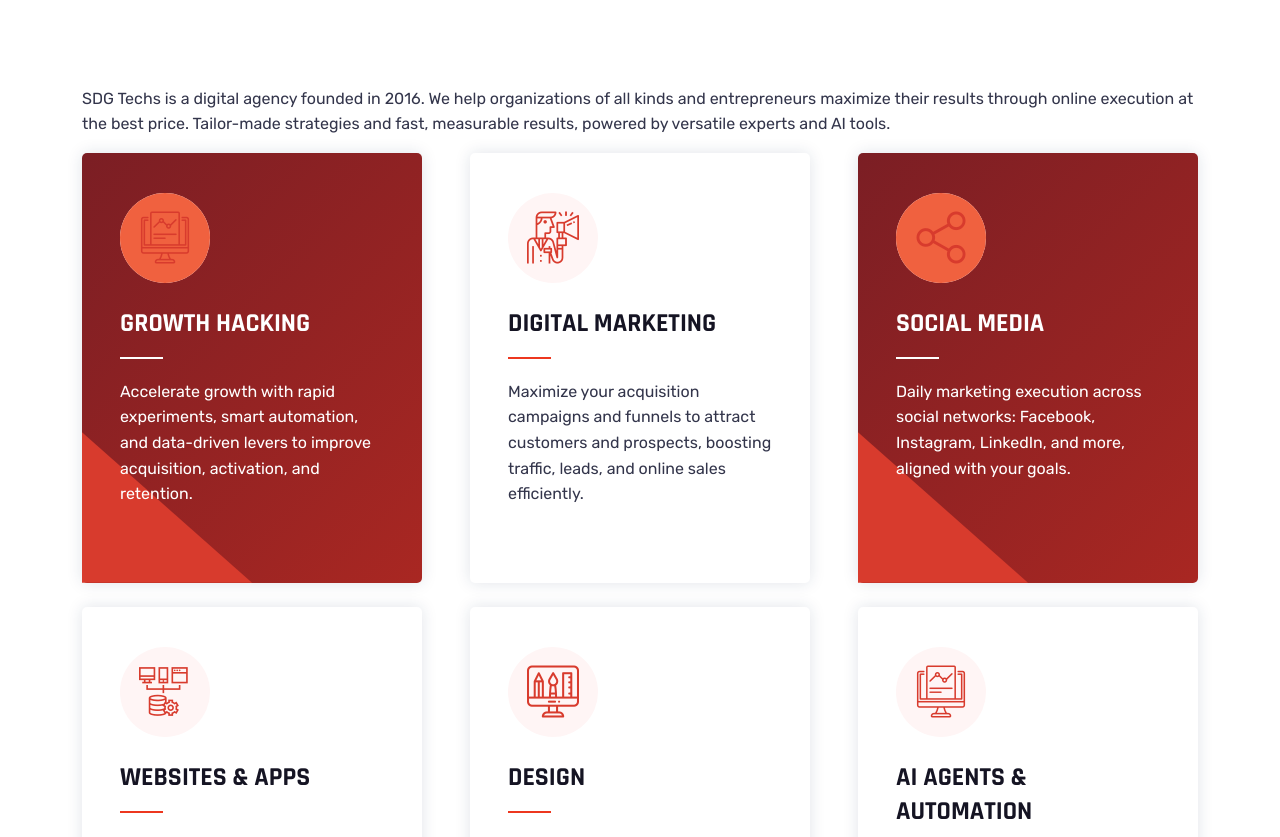
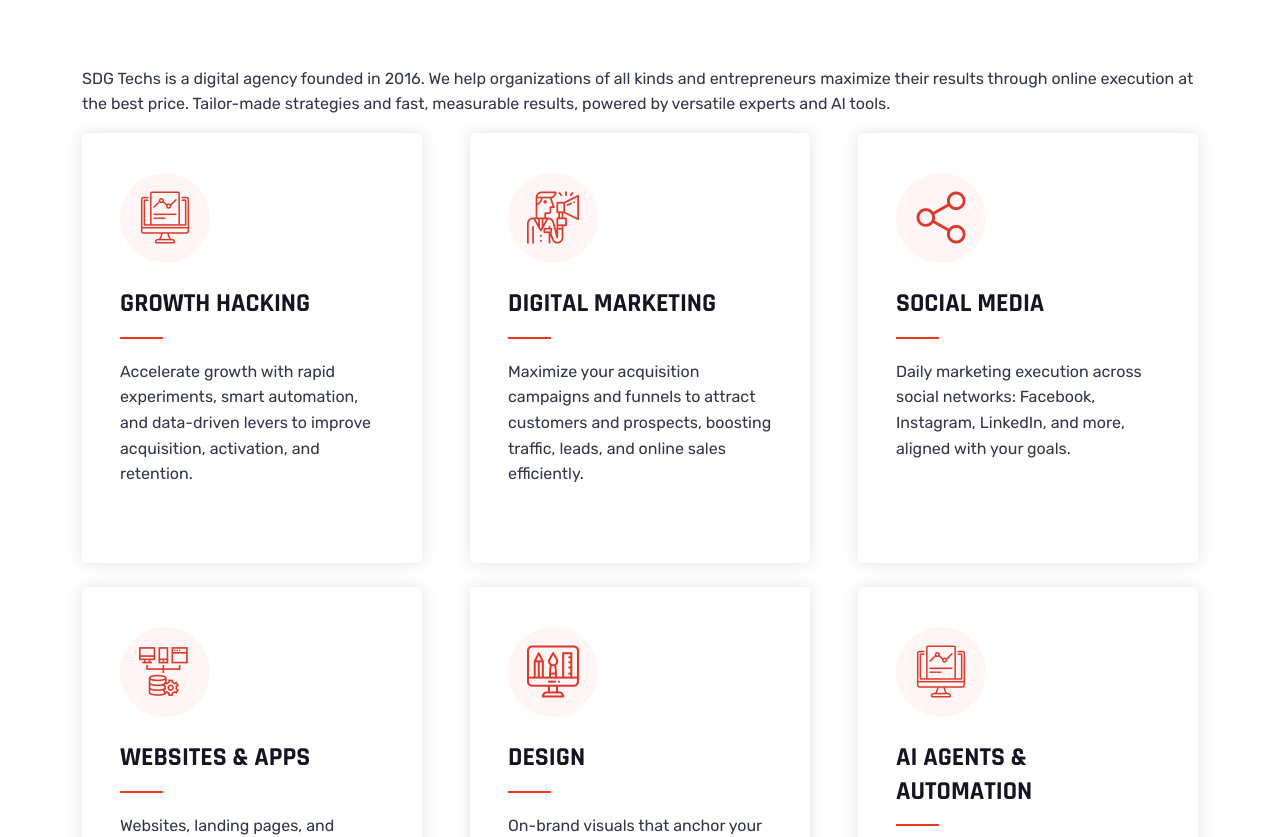
Before and after one commit to Zelyanne/digitaltechs-main, a React (Vite) app: page / in a window 1280 px wide. Shown: the part 2900-3737 px from the top of the page. Built offline with nearby package versions, Linux system fonts and the light colour scheme.

Commit message:
Refine dark mode service cards

```diff
--- a/src/assets/css/responsive.css
+++ b/src/assets/css/responsive.css
@@ -14,13 +14,13 @@
   --sdg-accent: #d83b2d;
   --sdg-accent-hover: #a92722;
   --sdg-accent-soft: #f3b08f;
-  --sdg-dark-bg: #160f12;
-  --sdg-dark-card: #24151a;
+  --sdg-dark-bg: #0f1724;
+  --sdg-dark-card: #182437;
   --sdg-light-bg: #fff6f0;
   --sdg-light-card: #fffdf9;
   --sdg-text-dark: #2a1717;
-  --sdg-text-light: #fff1e8;
-  --sdg-muted: #d8b8aa;
+  --sdg-text-light: #e7edf5;
+  --sdg-muted: #b8c4d2;
   --sdg-brand-gradient: linear-gradient(135deg, var(--sdg-accent) 0%, var(--sdg-accent-hover) 100%);
 }
 
@@ -49,9 +49,10 @@
 body.sdg-dark-mode {
   background: var(--sdg-dark-bg);
   color: var(--sdg-text-light);
-  --sdg-dark-accent-start: #5d171d;
-  --sdg-dark-accent-end: #9d2c24;
-  --sdg-dark-accent-soft: var(--sdg-primary-light);
+  --sdg-dark-accent-start: #20334b;
+  --sdg-dark-accent-end: #2d4967;
+  --sdg-dark-accent-soft: var(--sdg-accent);
+  --sdg-accent-soft: var(--sdg-accent);
 }
 
 body.sdg-dark-mode .about-area.style-two,
@@ -127,7 +128,7 @@
 }
 
 body.sdg-dark-mode .sector-activity-area::after {
-  background: #8f2a25 !important;
+  background: #2e4564 !important;
 }
 
 body.sdg-dark-mode .style-two .team-content {
@@ -444,6 +445,44 @@
 
 .techno-sinlge-service-box[role="button"] {
   cursor: pointer;
+}
+
+#services .service-card,
+#services .service-card:hover {
+  background: #fff !important;
+}
+
+#services .service-card::before,
+#services .service-card::after,
+#services .service-card:hover::before,
+#services .service-card:hover::after {
+  display: none !important;
+  opacity: 0 !important;
+  background: transparent !important;
+}
+
+#services .service-card:hover .techno-service-title h2,
+#services .service-card:hover .techno-service-title p {
+  color: inherit !important;
+}
+
+#services .service-card:hover .techno-service-icon i {
+  color: var(--sdg-accent) !important;
+}
+
+body.sdg-dark-mode #services .service-card,
+body.sdg-dark-mode #services .service-card:hover {
+  background: var(--sdg-dark-card) !important;
+}
+
+body.sdg-dark-mode #services .service-card .techno-service-title h2,
+body.sdg-dark-mode #services .service-card .techno-service-title p,
+body.sdg-dark-mode #services .service-card:hover .techno-service-title h2 {
+  color: #e4ebf3 !important;
+}
+
+body.sdg-dark-mode #services .service-card:hover .techno-service-icon i {
+  color: var(--sdg-dark-accent-soft) !important;
 }
 
 body.sdg-dark-mode .style-four .techno-sinlge-service-box.active .techno-service-title h2,
--- a/src/components/Header.tsx
+++ b/src/components/Header.tsx
@@ -176,7 +176,7 @@
                       height: 38,
                       borderRadius: 8,
                       background: themeMode === "dark"
-                        ? "linear-gradient(135deg, #5d171d 0%, #9d2c24 100%)"
+                        ? "linear-gradient(135deg, #20334b 0%, #2d4967 100%)"
                         : "linear-gradient(135deg, #d83b2d 0%, #a92722 100%)",
                       border: themeMode === "dark" ? "1px solid rgba(228, 235, 243, 0.16)" : undefined,
                       color: "#fff",
--- a/src/components/PricingSection.tsx
+++ b/src/components/PricingSection.tsx
@@ -724,7 +724,7 @@
   box-shadow: 0 10px 30px rgba(0, 0, 0, 0.28) !important;
 }
 body.sdg-dark-mode .featured-badge {
-  background: linear-gradient(135deg, #5d171d 0%, #9d2c24 100%) !important;
+  background: linear-gradient(135deg, #20334b 0%, #2d4967 100%) !important;
   border: 1px solid rgba(228, 235, 243, 0.18);
 }
 body.sdg-dark-mode .pricing-card::before {
@@ -768,7 +768,7 @@
 body.sdg-dark-mode .elite-card {
   background:
     linear-gradient(#0b0d10, #0b0d10) padding-box,
-    linear-gradient(135deg, #5d171d, #9d2c24) border-box !important;
+    linear-gradient(135deg, #20334b, #2d4967) border-box !important;
 }
 body.sdg-dark-mode .elite-card .pack-badge {
   background: rgba(36, 54, 77, 0.36) !important;
--- a/src/components/ProblemSection.tsx
+++ b/src/components/ProblemSection.tsx
@@ -120,7 +120,7 @@
         <div className="row">
           {c.problems.map((p, i) => (
             <div key={i} className="col-lg-4 col-md-6 col-sm-12 mb-4">
-              <div className="techno-sinlge-service-box wow fadeInUp" data-wow-delay={`${i * 0.2}s`} style={{
+              <div className="problem-card wow fadeInUp" data-wow-delay={`${i * 0.2}s`} style={{
                 padding: "40px 30px",
                 borderRadius: "15px",
                 background: "#fff",
@@ -130,24 +130,38 @@
                 border: "1px solid #eee"
               }}>
                 <style>{`
-                  .techno-sinlge-service-box:hover {
-                    background: linear-gradient(135deg, #7b1e24 0%, #a92722 100%) !important;
+                  #problems .problem-card:hover {
+                    background: #fff !important;
                     transform: translateY(-10px);
                   }
-                  /* Accessibilité: Assurer un contraste élevé au hover */
-                  .techno-sinlge-service-box:hover h2,
-                  .techno-sinlge-service-box:hover li,
-                  .techno-sinlge-service-box:hover p,
-                  .techno-sinlge-service-box:hover i {
-                    color: #ffffff !important;
+                  body.sdg-dark-mode #problems .problem-card:hover {
+                    background: var(--sdg-dark-card) !important;
                   }
-                  /* Rendre l'icône de la liste plus visible sur le fond sombre */
-                  .techno-sinlge-service-box:hover .fas.fa-times-circle {
-                    color: #ffffff !important;
-                    opacity: 0.9;
+                  body.sdg-dark-mode #problems .problem-card {
+                    background: var(--sdg-dark-card) !important;
+                    border-color: rgba(228, 235, 243, 0.15) !important;
+                    box-shadow: 0 18px 44px rgba(0, 0, 0, 0.28) !important;
+                  }
+                  body.sdg-dark-mode #problems .problem-card h2,
+                  body.sdg-dark-mode #problems .problem-card li {
+                    color: #e4ebf3 !important;
+                  }
+                  #problems .problem-card:hover h2 {
+                    color: #333 !important;
+                  }
+                  #problems .problem-card:hover li {
+                    color: #444 !important;
+                  }
+                  #problems .problem-card:hover .techno-service-icon i,
+                  #problems .problem-card:hover .fas.fa-times-circle {
+                    color: #d83b2d !important;
+                  }
+                  body.sdg-dark-mode #problems .problem-card:hover h2,
+                  body.sdg-dark-mode #problems .problem-card:hover li {
+                    color: var(--sdg-text-light) !important;
                   }
                   /* Focus visible pour la navigation au clavier */
-                  .techno-sinlge-service-box:focus-within {
+                  #problems .problem-card:focus-within {
                     outline: 3px solid #d83b2d;
                     outline-offset: 4px;
                   }
--- a/src/components/ServicesSection.tsx
+++ b/src/components/ServicesSection.tsx
@@ -187,7 +187,7 @@
           {c.services.map((s, i) => (
             <div key={i} className="col-lg-4 col-md-6 col-sm-12">
               <div
-                className={`techno-sinlge-service-box ${s.active ? "active" : ""}`}
+                className="techno-sinlge-service-box service-card"
                 role="button"
                 tabIndex={0}
                 onClick={scrollToCta}
```
